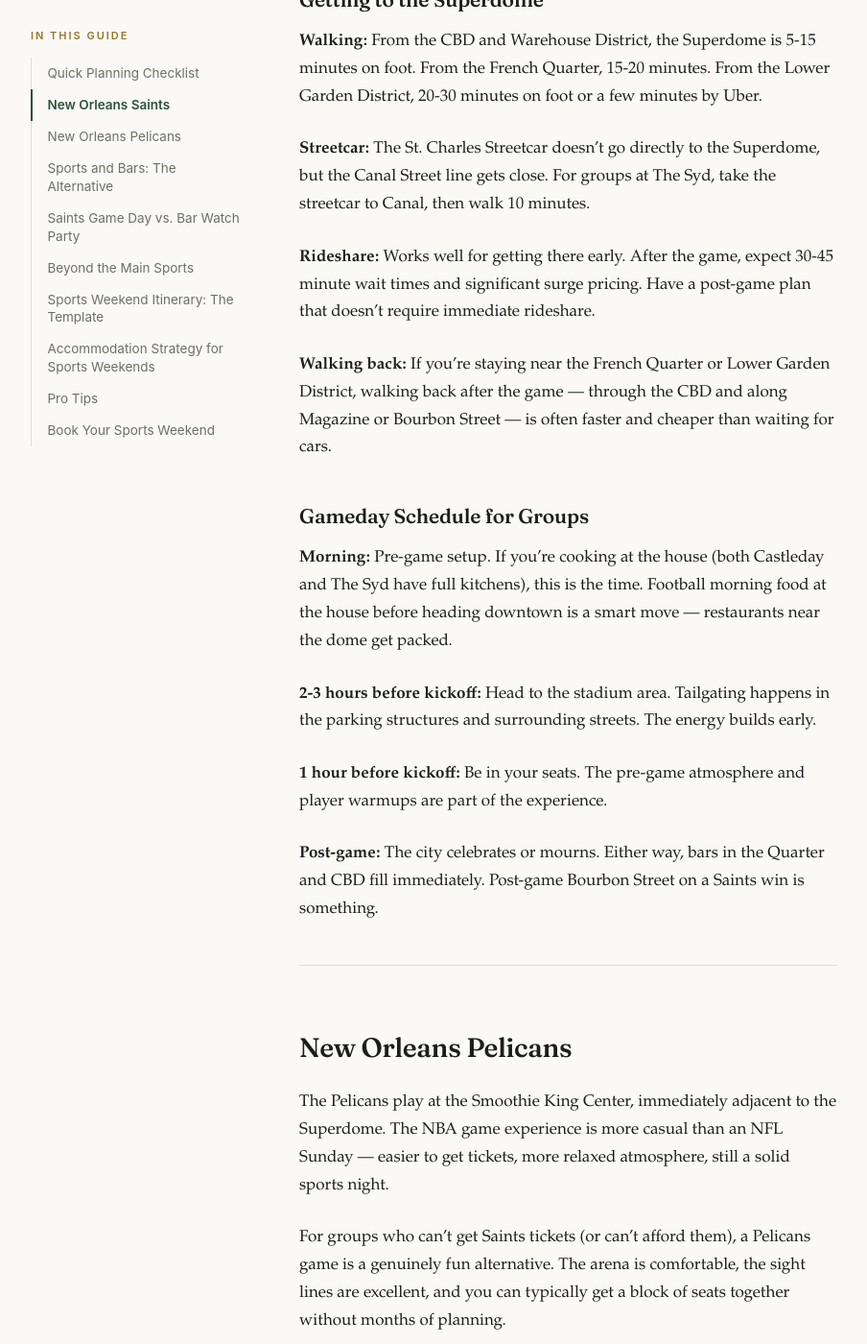
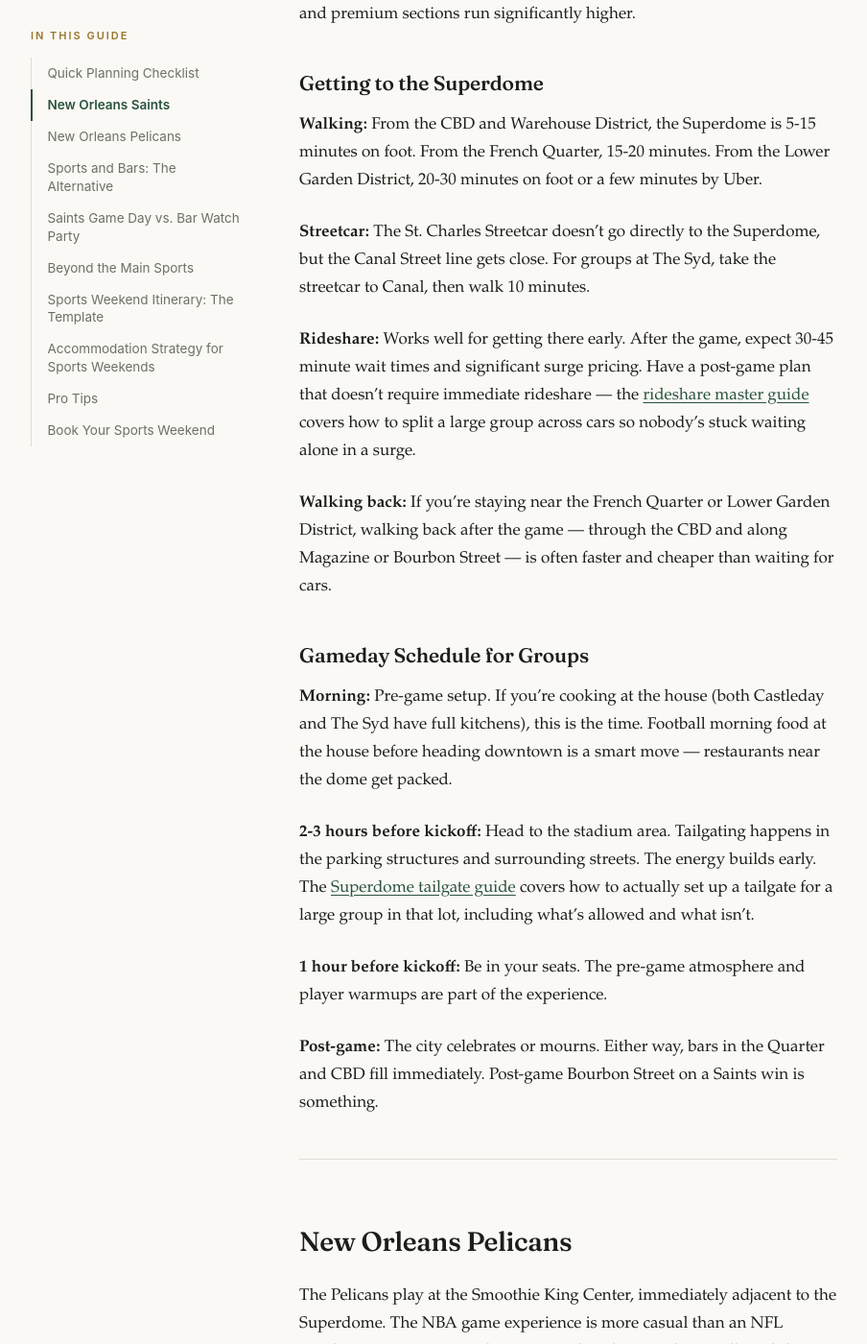
Before and after one commit to sjworth-dev/nola-group-travel, a Jekyll site: the page built from _guides/sports-weekend.md, in a window 1280 px wide and 1400 px high, scrolled down 2511 px. Shown: the whole window at 96% size, without its empty margins (70-974 px from the left). Built offline with Jekyll 4.4.1, drawn with Linux system fonts in a browser that asks for light colours; some of the changed text lies outside the part shown.

Commit message:
seo: interlink _guides/sports-weekend.md
Wove 4 inline links into the older sports-weekend overview pointing
readers to the newer, deeper guides that have since been written on
the same topics: saints-gameday-mega-guide (full game-day breakdown),
nola-group-superdome-tailgate-guide (tailgate lot logistics),
nola-group-ride-share-master-guide (splitting a group across cars),
and nola-group-nola-saints-season-full-guide (season-long scheduling).

Co-Authored-By: Claude Sonnet 5 <noreply@anthropic.com>
Claude-Session: https://claude.ai/code/session_0144KnNZtqZJxodnKTZmH54v

```diff
--- a/_guides/sports-weekend.md
+++ b/_guides/sports-weekend.md
@@ -9,7 +9,7 @@ date: 2026-05-22
 
 New Orleans is one of the best sports cities in America. Not because the teams are always great—though they have been—but because of how the city treats game day. A Saints game in the Superdome is one of the loudest environments in professional football. The city shuts down for it. People tailgate on the street. Bars fill up by noon.
 
-For large groups, sports weekends in New Orleans have a built-in logic: you have a shared event to anchor the trip, built-in conversation, and a reason to be in the same place at the same time. The city fills in the rest.
+For large groups, sports weekends in New Orleans have a built-in logic: you have a shared event to anchor the trip, built-in conversation, and a reason to be in the same place at the same time. The city fills in the rest. This guide covers the overview — for a full game-day-by-game-day breakdown, the [Saints gameday mega guide](/guides/saints-gameday-mega-guide/) goes deeper on tickets, timing, and group logistics.
 
 ## Quick Planning Checklist
 
@@ -48,7 +48,7 @@ For a group of 20, you'll want to buy seats in the same section — not split ac
 
 **Streetcar:** The St. Charles Streetcar doesn't go directly to the Superdome, but the Canal Street line gets close. For groups at The Syd, take the streetcar to Canal, then walk 10 minutes.
 
-**Rideshare:** Works well for getting there early. After the game, expect 30-45 minute wait times and significant surge pricing. Have a post-game plan that doesn't require immediate rideshare.
+**Rideshare:** Works well for getting there early. After the game, expect 30-45 minute wait times and significant surge pricing. Have a post-game plan that doesn't require immediate rideshare — the [rideshare master guide](/guides/nola-group-ride-share-master-guide/) covers how to split a large group across cars so nobody's stuck waiting alone in a surge.
 
 **Walking back:** If you're staying near the French Quarter or Lower Garden District, walking back after the game — through the CBD and along Magazine or Bourbon Street — is often faster and cheaper than waiting for cars.
 
@@ -56,7 +56,7 @@ For a group of 20, you'll want to buy seats in the same section — not split ac
 
 **Morning:** Pre-game setup. If you're cooking at the house (both Castleday and The Syd have full kitchens), this is the time. Football morning food at the house before heading downtown is a smart move — restaurants near the dome get packed.
 
-**2-3 hours before kickoff:** Head to the stadium area. Tailgating happens in the parking structures and surrounding streets. The energy builds early.
+**2-3 hours before kickoff:** Head to the stadium area. Tailgating happens in the parking structures and surrounding streets. The energy builds early. The [Superdome tailgate guide](/guides/nola-group-superdome-tailgate-guide/) covers how to actually set up a tailgate for a large group in that lot, including what's allowed and what isn't.
 
 **1 hour before kickoff:** Be in your seats. The pre-game atmosphere and player warmups are part of the experience.
 
@@ -176,7 +176,7 @@ For groups attending a Saints game, The Syd's location is particularly convenien
 
 5. **Game day bars in New Orleans are excellent.** If you can't get tickets or want a backup, the bar experience is genuinely great. Don't treat it as a consolation prize.
 
-6. **Check the schedule for the whole weekend.** Saints on Sunday, Pelicans on Friday, maybe a college game Saturday — sports weekends in New Orleans can be stacked.
+6. **Check the schedule for the whole weekend.** Saints on Sunday, Pelicans on Friday, maybe a college game Saturday — sports weekends in New Orleans can be stacked. If you're building a trip around the full season rather than one game, the [Saints season guide](/guides/nola-group-nola-saints-season-full-guide/) breaks down how the schedule shapes pricing and crowds month to month.
 
 ---
 
```
